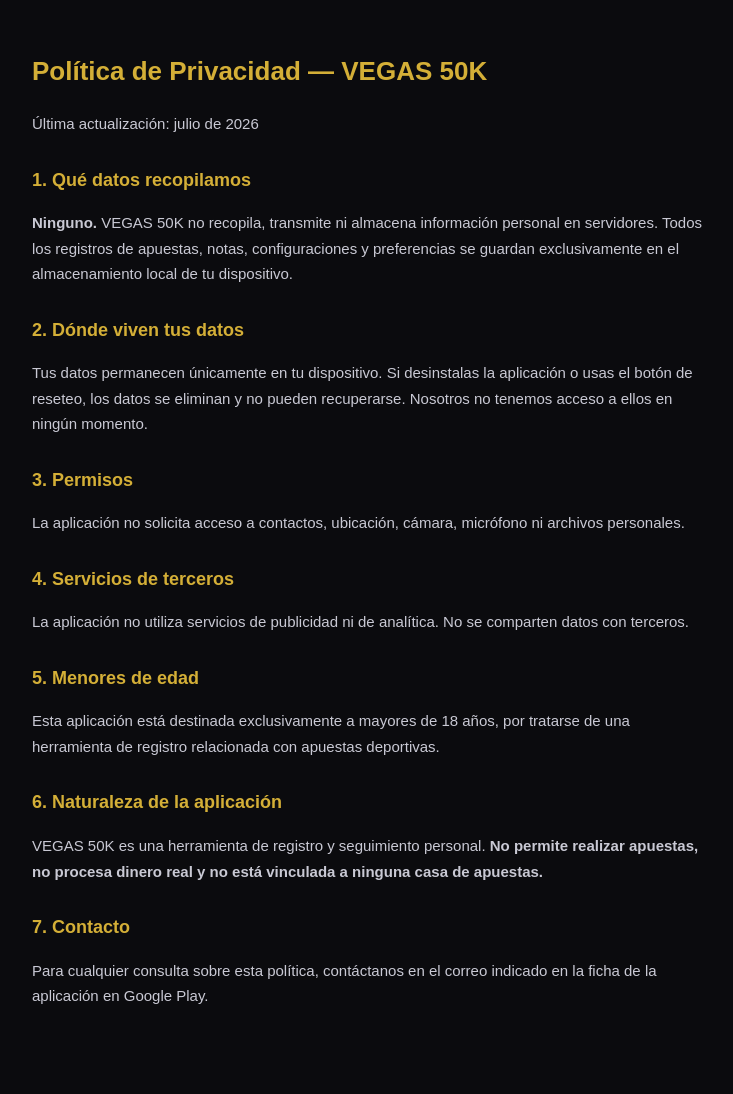
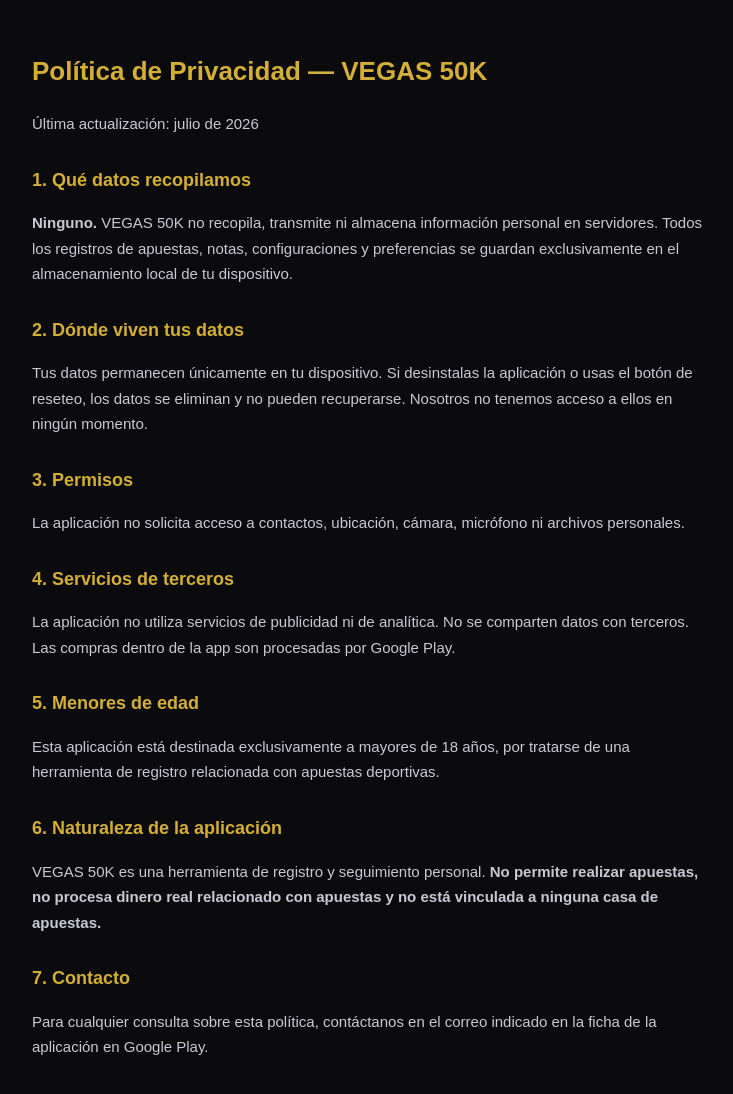
Before and after one commit to windrunnerspk-stack/vegas50k, a plain HTML site: page privacidad.html in a window 1280 px wide. Shown: the whole page, without its empty margins (268-1001 px from the left). Before the commit the page ends 1056 px from the top, so only its background shows below. Drawn offline with Linux system fonts and the light colour scheme.

Commit message:
Add files via upload

```diff
--- a/privacidad.html
+++ b/privacidad.html
@@ -12,25 +12,18 @@
 <body>
 <h1>Política de Privacidad — VEGAS 50K</h1>
 <p>Última actualización: julio de 2026</p>
-
 <h2>1. Qué datos recopilamos</h2>
 <p><b>Ninguno.</b> VEGAS 50K no recopila, transmite ni almacena información personal en servidores. Todos los registros de apuestas, notas, configuraciones y preferencias se guardan exclusivamente en el almacenamiento local de tu dispositivo.</p>
-
 <h2>2. Dónde viven tus datos</h2>
 <p>Tus datos permanecen únicamente en tu dispositivo. Si desinstalas la aplicación o usas el botón de reseteo, los datos se eliminan y no pueden recuperarse. Nosotros no tenemos acceso a ellos en ningún momento.</p>
-
 <h2>3. Permisos</h2>
 <p>La aplicación no solicita acceso a contactos, ubicación, cámara, micrófono ni archivos personales.</p>
-
 <h2>4. Servicios de terceros</h2>
-<p>La aplicación no utiliza servicios de publicidad ni de analítica. No se comparten datos con terceros.</p>
-
+<p>La aplicación no utiliza servicios de publicidad ni de analítica. No se comparten datos con terceros. Las compras dentro de la app son procesadas por Google Play.</p>
 <h2>5. Menores de edad</h2>
 <p>Esta aplicación está destinada exclusivamente a mayores de 18 años, por tratarse de una herramienta de registro relacionada con apuestas deportivas.</p>
-
 <h2>6. Naturaleza de la aplicación</h2>
-<p>VEGAS 50K es una herramienta de registro y seguimiento personal. <b>No permite realizar apuestas, no procesa dinero real y no está vinculada a ninguna casa de apuestas.</b></p>
-
+<p>VEGAS 50K es una herramienta de registro y seguimiento personal. <b>No permite realizar apuestas, no procesa dinero real relacionado con apuestas y no está vinculada a ninguna casa de apuestas.</b></p>
 <h2>7. Contacto</h2>
 <p>Para cualquier consulta sobre esta política, contáctanos en el correo indicado en la ficha de la aplicación en Google Play.</p>
 </body>
```
Also changed, not shown: 1 other file.
